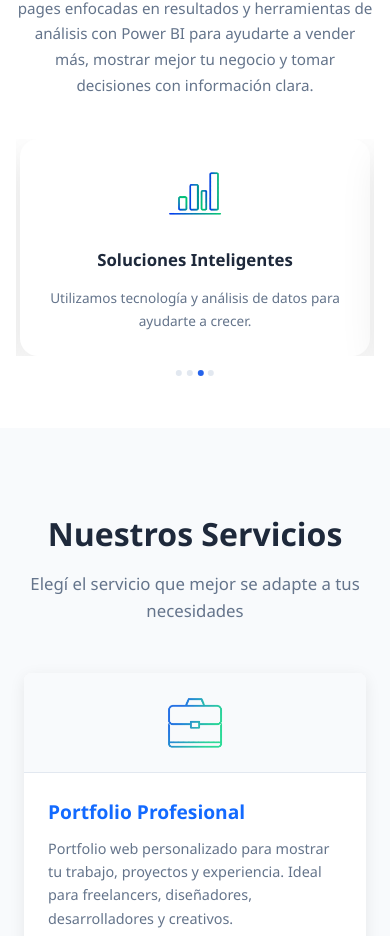
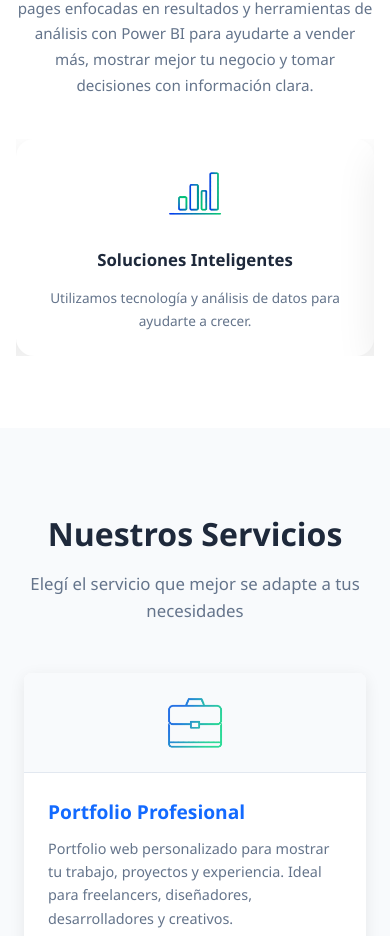
Before and after one commit to santiagodaghero/micomerciodigital, a React (Vite) app: page / in a window 390 px wide. Shown: the part 1075-2011 px from the top of the page. Built offline with nearby package versions, Linux system fonts and the light colour scheme.

Commit message:
Feat: slider loop infinito en About sin saltos, fix bordes slider mobile

```diff
--- a/src/components/About/About.css
+++ b/src/components/About/About.css
@@ -126,6 +126,10 @@
     display: none;
   }
 
+  .about__grid .slider__slide {
+    padding: 0;
+  }
+
   .about__grid .slider__grid {
     grid-template-columns: 1fr;
     gap: 1rem;
--- a/src/components/About/About.jsx
+++ b/src/components/About/About.jsx
@@ -48,7 +48,7 @@ export default function About() {
           </p>
 
           <div className="about__grid">
-            <Slider visibleCount={4} autoPlay>
+            <Slider visibleCount={4} autoPlay loop>
               {cards.map((card) => (
                 <div key={card.title} className="about__card">
                   <div className="about__card-icon">
--- a/src/components/Slider/Slider.css
+++ b/src/components/Slider/Slider.css
@@ -20,6 +20,10 @@
 .slider__track {
   display: flex;
   transition: transform 0.4s ease;
+}
+
+.slider__track--no-transition {
+  transition: none;
 }
 
 .slider__slide {
--- a/src/components/Slider/Slider.jsx
+++ b/src/components/Slider/Slider.jsx
@@ -1,10 +1,12 @@
-import { useState, useEffect, useCallback } from 'react'
+import { useState, useEffect, useCallback, useRef } from 'react'
 import './Slider.css'
 
-export default function Slider({ children, visibleCount = 3, autoPlay = false, autoPlayInterval = 3000 }) {
+export default function Slider({ children, visibleCount = 3, autoPlay = false, autoPlayInterval = 3000, loop = false }) {
   const total = children.length
   const [current, setCurrent] = useState(0)
   const [screenVisible, setScreenVisible] = useState(visibleCount)
+  const [isResetting, setIsResetting] = useState(false)
+  const trackRef = useRef(null)
 
   useEffect(() => {
     const getVisible = () => {
@@ -35,8 +37,12 @@ export default function Slider({ children, visibleCount = 3, autoPlay = false, a
   }, [maxIndex, current])
 
   const goNext = useCallback(() => {
+    if (loop) {
+      setCurrent((prev) => prev + 1)
+    } else {
       setCurrent((prev) => (prev >= maxIndex ? 0 : prev + 1))
-  }, [maxIndex])
+    }
+  }, [loop, maxIndex])
 
   const goPrev = () => setCurrent((prev) => Math.max(prev - 1, 0))
 
@@ -46,16 +52,38 @@ export default function Slider({ children, visibleCount = 3, autoPlay = false, a
     return () => clearInterval(id)
   }, [autoPlay, autoPlayInterval, goNext, total, screenVisible])
 
+  useEffect(() => {
+    if (!loop || total <= screenVisible) return
+    if (current > maxIndex) {
+      const timer = setTimeout(() => {
+        setIsResetting(true)
+        setCurrent(0)
+        requestAnimationFrame(() => {
+          requestAnimationFrame(() => {
+            setIsResetting(false)
+          })
+        })
+      }, 400)
+      return () => clearTimeout(timer)
+    }
+  }, [current, maxIndex, loop, screenVisible, total])
+
   if (total <= screenVisible) {
     return <div className="slider__grid">{children}</div>
   }
+
+  const slides = loop ? [...children, ...children.slice(0, screenVisible)] : children
+  const trackWidth = loop
+    ? `${((total + screenVisible) / screenVisible) * 100}%`
+    : `${(total / screenVisible) * 100}%`
+  const trackTransform = `translateX(-${current * (100 / (loop ? total + screenVisible : total))}%)`
 
   return (
     <div className="slider">
       <button
         className="slider__btn slider__btn--prev"
         onClick={goPrev}
-        disabled={current === 0}
+        disabled={!loop && current === 0}
         aria-label="Anterior"
       >
         ‹
@@ -63,17 +91,18 @@ export default function Slider({ children, visibleCount = 3, autoPlay = false, a
 
       <div className="slider__viewport">
         <div
-          className="slider__track"
+          ref={trackRef}
+          className={`slider__track ${isResetting ? 'slider__track--no-transition' : ''}`}
           style={{
-            transform: `translateX(-${current * (100 / total)}%)`,
-            width: `${(total / screenVisible) * 100}%`,
+            transform: trackTransform,
+            width: trackWidth,
           }}
         >
-          {children.map((child, i) => (
+          {slides.map((child, i) => (
             <div
               key={i}
               className="slider__slide"
-              style={{ width: `${100 / total}%` }}
+              style={{ width: `${100 / (loop ? total + screenVisible : total)}%` }}
             >
               {child}
             </div>
@@ -84,12 +113,12 @@ export default function Slider({ children, visibleCount = 3, autoPlay = false, a
       <button
         className="slider__btn slider__btn--next"
         onClick={goNext}
-        disabled={current === maxIndex}
         aria-label="Siguiente"
       >
         ›
       </button>
 
+      {!loop && (
         <div className="slider__dots">
           {Array.from({ length: maxIndex + 1 }).map((_, i) => (
             <button
@@ -100,6 +129,7 @@ export default function Slider({ children, visibleCount = 3, autoPlay = false, a
             />
           ))}
         </div>
+      )}
     </div>
   )
 }
```
Lines whose indentation alone changed are shown as unchanged.
